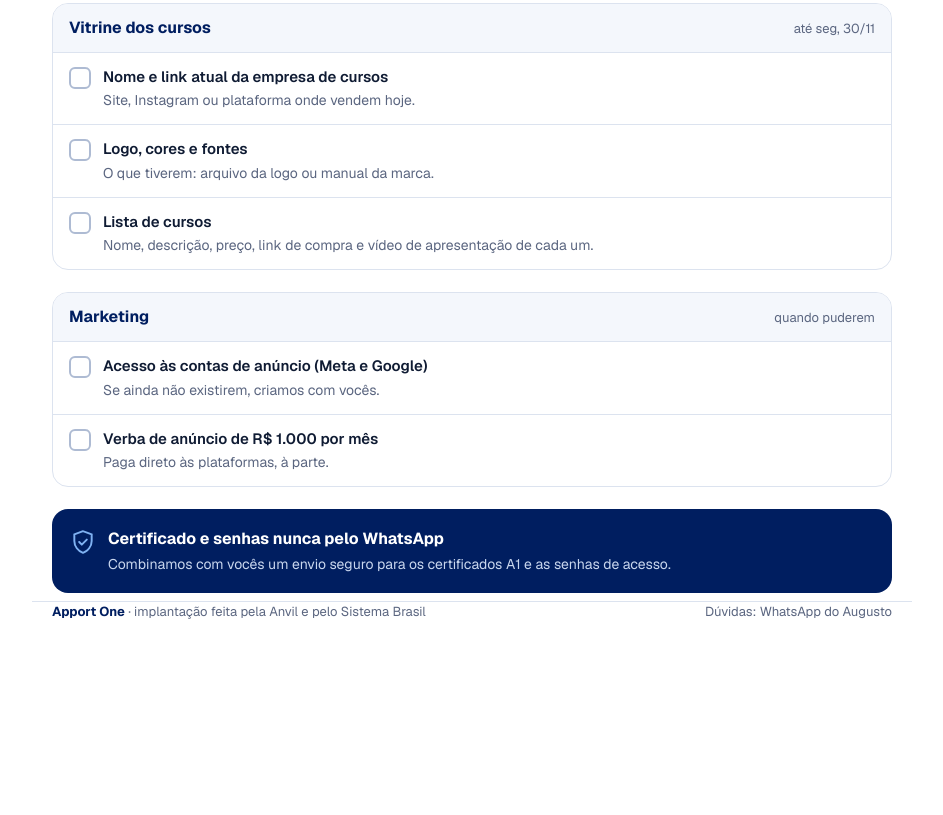
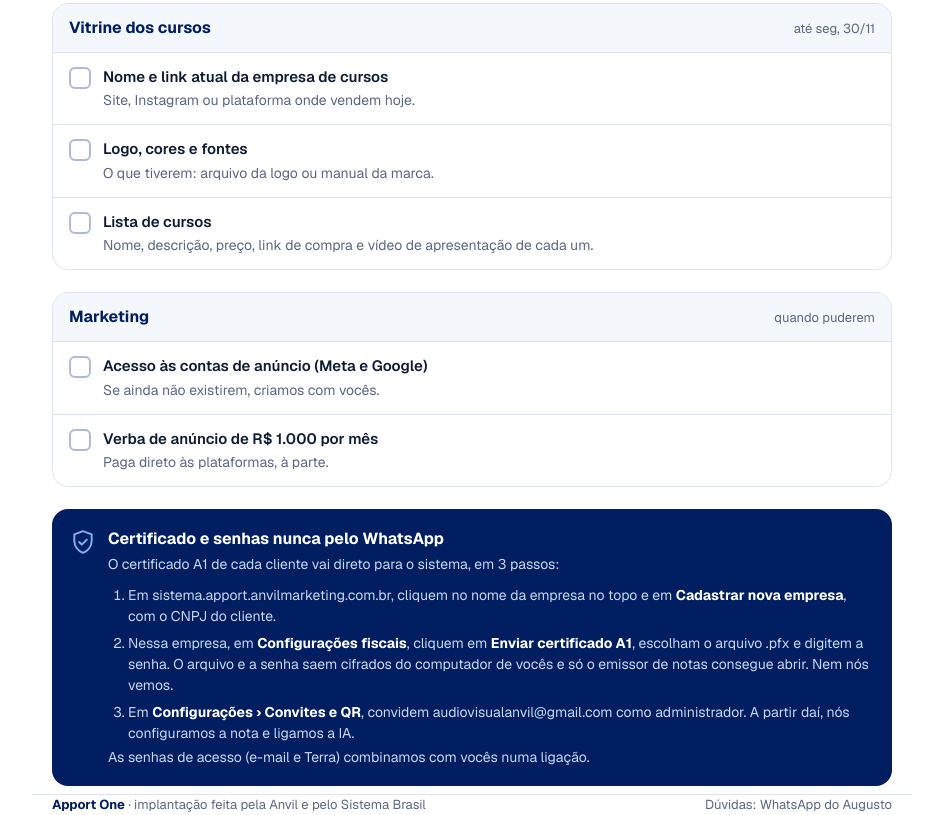
Before and after one commit to augustosilveira335-maker/apport, a plain HTML site: page implantacao/index.html in a window 1280 px wide. Shown: the part 2883-3698 px from the top of the page, without its empty margins (168-1111 px from the left). Before the commit the page ends 3505 px from the top, so only its background shows below. Drawn offline with nearby package versions, Linux system fonts and the light colour scheme.

Commit message:
Implantação: passo a passo do envio seguro do certificado A1 pelo próprio sistema (cadastrar empresa, Configurações fiscais, convite)
Co-Authored-By: Claude Opus 5.5 <noreply@anthropic.com>

```diff
--- a/implantacao/index.html
+++ b/implantacao/index.html
@@ -78,6 +78,8 @@ h2 small{display:block;font-family:Geist,sans-serif;font-size:12px;font-weight:7
 .seguro svg{flex:none;margin-top:2px}
 .seguro b{display:block;font-size:16px}
 .seguro span{display:block;color:#C9D7EE;font-size:14px;margin-top:3px}
+.seguro ol{margin:10px 0 0;padding-left:20px;color:#C9D7EE;font-size:14px;display:grid;gap:6px}
+.seguro ol b{display:inline;font-size:inherit;color:#fff}
 .conta{margin-top:10px;font-size:13px;color:var(--cinza)}
 footer{margin-top:44px;border-top:1px solid var(--linha);padding:22px 0 34px;font-size:13px;color:var(--cinza);display:flex;justify-content:space-between;gap:12px;flex-wrap:wrap}
 footer b{color:var(--navy)}
@@ -158,7 +160,7 @@ footer b{color:var(--navy)}
     <label class="item"><input type="checkbox" data-id="numero-ia"><span class="t"><b>Um número de WhatsApp só para a IA</b><span>Num celular que fique com vocês. A ligação é feita por um código que mandamos.</span></span></label>
     <label class="item"><input type="checkbox" data-id="numero-debora"><span class="t"><b>O número da Débora</b><span>Tu e ela liberam cada nota antes de sair.</span></span></label>
     <label class="item"><input type="checkbox" data-id="tres-mei"><span class="t"><b>3 clientes MEI para o piloto</b><span>CNPJ, e-mail, telefone e a descrição do serviço que costumam emitir.</span></span></label>
-    <label class="item"><input type="checkbox" data-id="certificados"><span class="t"><b>O certificado A1 desses 3 clientes, com a senha</b><span>Pelo envio seguro, nunca pelo WhatsApp.</span></span></label>
+    <label class="item"><input type="checkbox" data-id="certificados"><span class="t"><b>O certificado A1 desses 3 clientes</b><span>Vocês mesmos enviam, direto no sistema. O passo a passo está no quadro no fim.</span></span></label>
     <label class="item"><input type="checkbox" data-id="cidades"><span class="t"><b>De que cidade são os clientes que vão pedir nota e quantos são MEI</b><span>Define se a nota sai direto ou precisa da emissora intermediária.</span></span></label>
     <label class="item"><input type="checkbox" data-id="boletos"><span class="t"><b>Onde vocês emitem hoje os boletos das mensalidades</b><span>Para a IA conseguir cobrar e mandar a linha digitável.</span></span></label>
     <label class="item"><input type="checkbox" data-id="precos"><span class="t"><b>A Débora conferir os serviços, preços e prazos que a IA já usa</b><span>Montamos a partir do site de vocês; mandamos a lista para ela revisar.</span></span></label>
@@ -193,7 +195,13 @@ footer b{color:var(--navy)}
 
   <div class="seguro">
     <svg width="26" height="26" viewBox="0 0 24 24" fill="none" aria-hidden="true"><path d="M12 2 4 5v6c0 5 3.4 9.4 8 11 4.6-1.6 8-6 8-11V5l-8-3Z" stroke="#7FB2F2" stroke-width="1.8"/><path d="m8.5 12 2.4 2.4L15.5 9.8" stroke="#7FB2F2" stroke-width="1.8" stroke-linecap="round" stroke-linejoin="round"/></svg>
-    <div><b>Certificado e senhas nunca pelo WhatsApp</b><span>Combinamos com vocês um envio seguro para os certificados A1 e as senhas de acesso.</span></div>
+    <div><b>Certificado e senhas nunca pelo WhatsApp</b><span>O certificado A1 de cada cliente vai direto para o sistema, em 3 passos:</span>
+      <ol>
+        <li>Em sistema.apport.anvilmarketing.com.br, cliquem no nome da empresa no topo e em <b>Cadastrar nova empresa</b>, com o CNPJ do cliente.</li>
+        <li>Nessa empresa, em <b>Configurações fiscais</b>, cliquem em <b>Enviar certificado A1</b>, escolham o arquivo .pfx e digitem a senha. O arquivo e a senha saem cifrados do computador de vocês e só o emissor de notas consegue abrir. Nem nós vemos.</li>
+        <li>Em <b>Configurações › Convites e QR</b>, convidem audiovisualanvil@gmail.com como administrador. A partir daí, nós configuramos a nota e ligamos a IA.</li>
+      </ol>
+      <span>As senhas de acesso (e-mail e Terra) combinamos com vocês numa ligação.</span></div>
   </div>
 </section>
 
```
